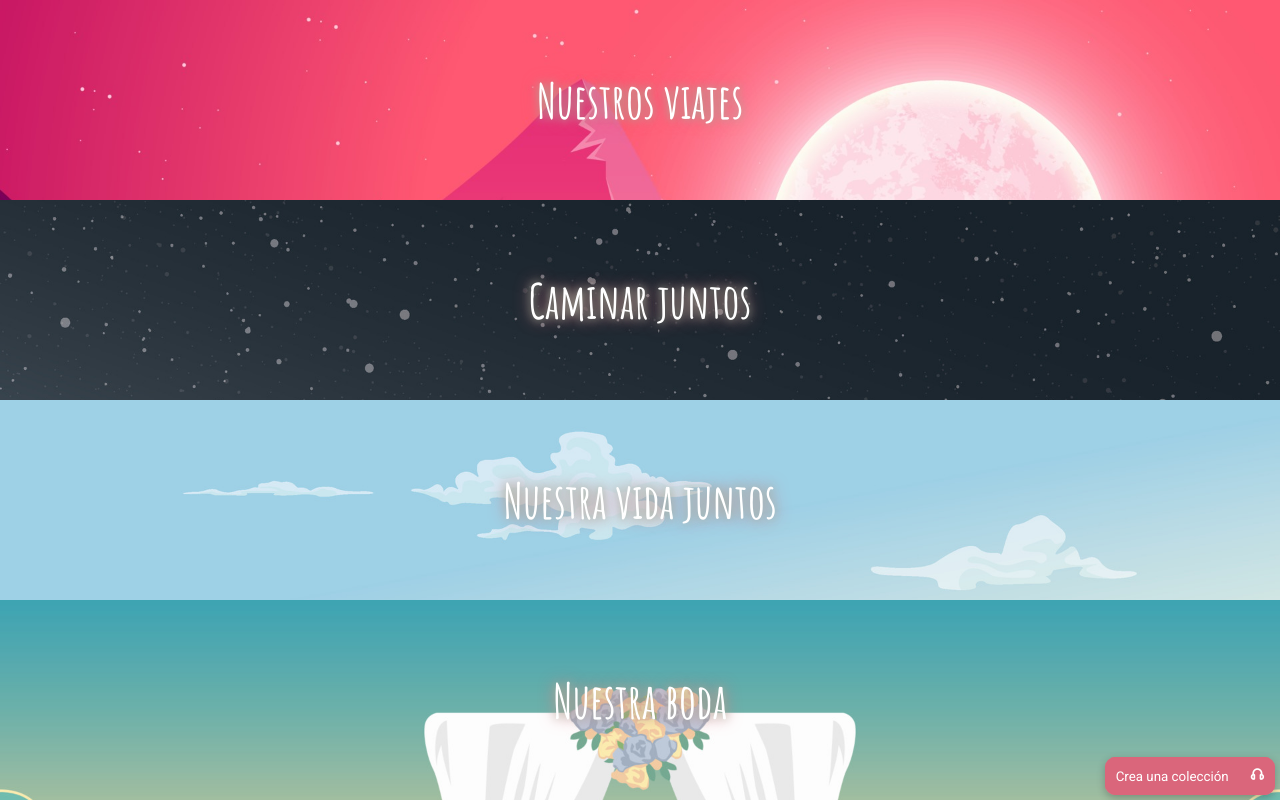
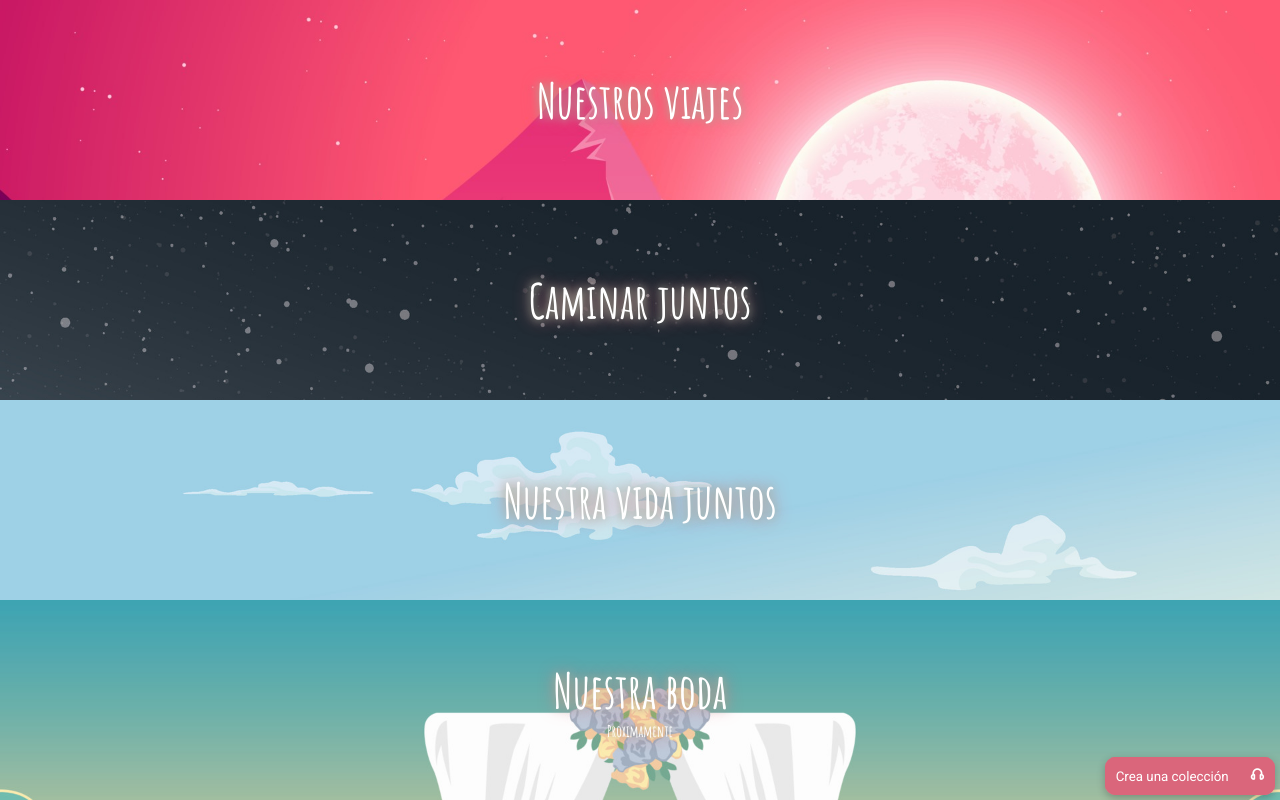
Before and after one commit to marcogalindo/galeria, a website: page index.html in a window 1280 px wide. Drawn offline with nearby package versions, Linux system fonts and the light colour scheme.

Commit message:
Update index.html

```diff
--- a/index.html
+++ b/index.html
@@ -111,6 +111,10 @@
             padding-top: 15px !important;
         }
 
+        .small {
+            font-size: 1rem;
+        }
+
         @keyframes glowPulse {
             0%, 100% {
                 text-shadow: 0 0 8px var(--color-three), 0 0 16px var(--color-two);
@@ -135,6 +139,7 @@
         </div>
         <div class="album" id="nuestra_boda">
             Nuestra boda
+            <div class="small">Proximamente</div>
         </div>
         <div class="fixed button-composed">
             <button class="btn">
```
